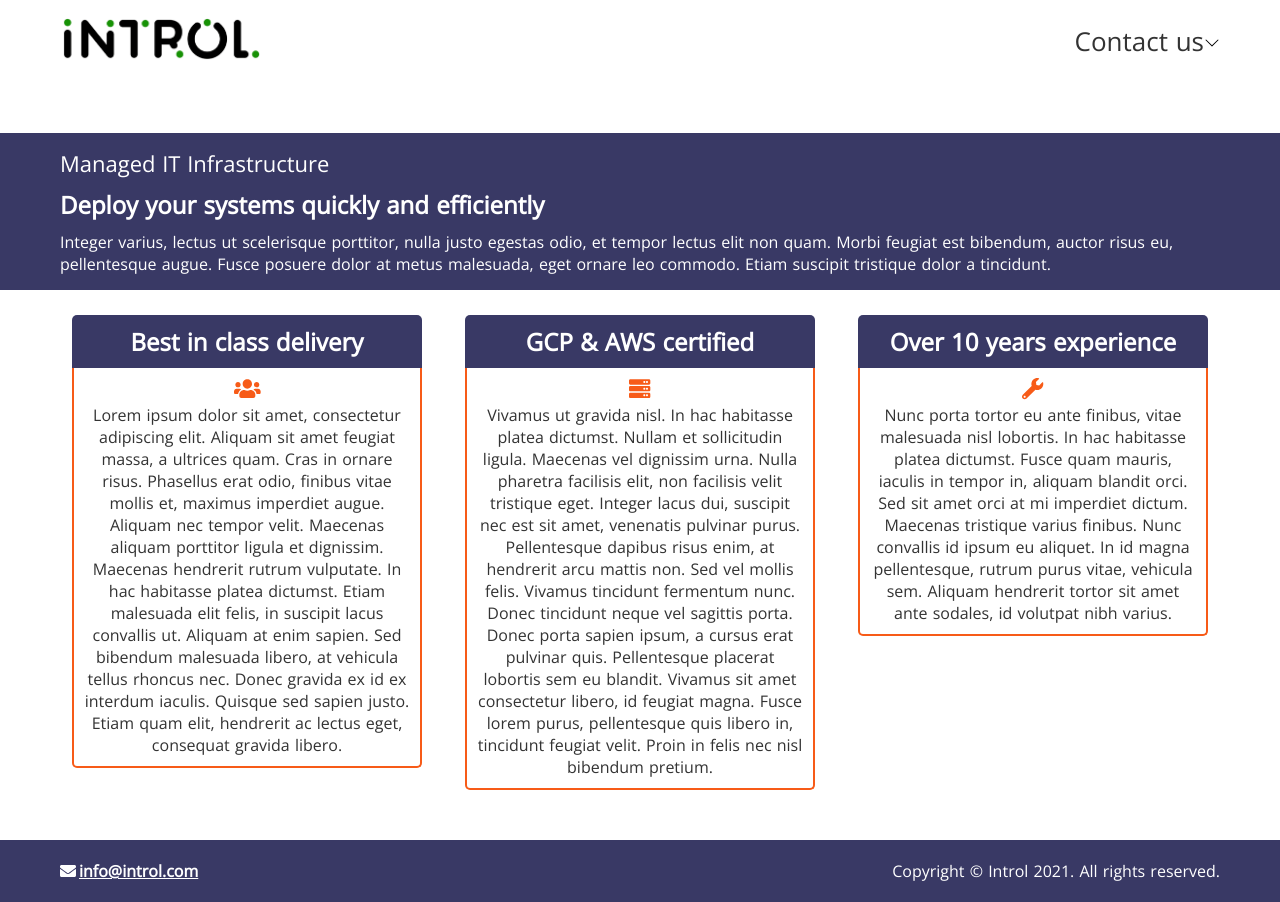
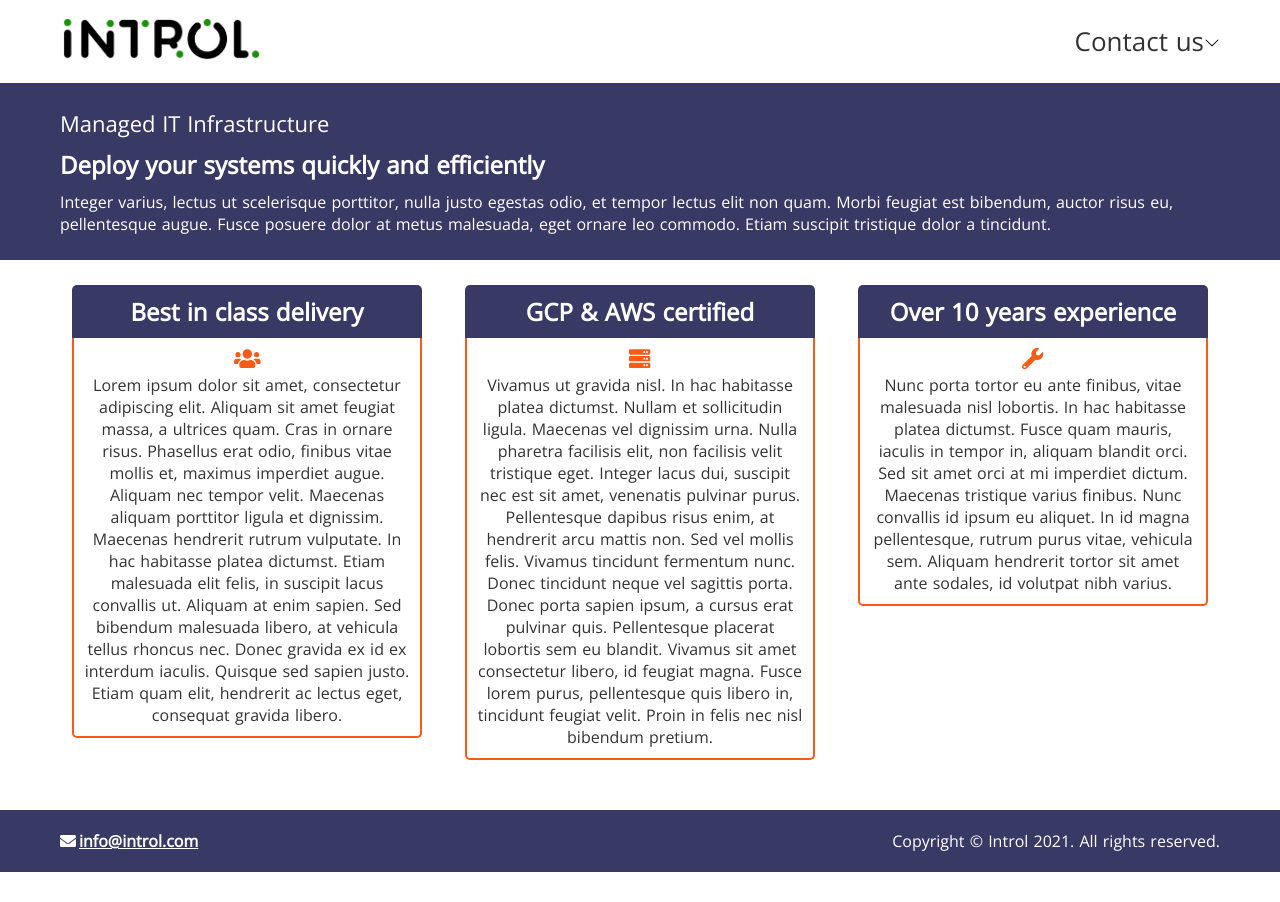
Before and after one commit to DannyMurphy92/introl, a Nuxt app: page / in a window 1280 px wide. After the commit the page ends 872 px from the top, so only its background shows below. Built offline with nearby package versions, Linux system fonts and the light colour scheme.

Commit message:
Added some more tweaks

```diff
--- a/src/components/ContactInfo.vue
+++ b/src/components/ContactInfo.vue
@@ -37,6 +37,12 @@ export default Vue.extend({
 
 <style lang="scss" scoped>
 .contact-info {
+  color: $color-black;
+
+  a {
+    color: $color-black;
+  }
+
   &--light {
     color: $color-white;
 
--- a/src/layouts/default.vue
+++ b/src/layouts/default.vue
@@ -50,7 +50,7 @@ html {
   &__body {
     display: flex;
     flex: 1 0 auto;
-    padding: 50px 0;
+    padding-bottom: 50px;
   }
 }
 </style>
--- a/src/pages/index.vue
+++ b/src/pages/index.vue
@@ -68,9 +68,15 @@ export default Vue.extend({
 
   &__intro {
     margin-bottom: 25px;
-    padding: 15px 25px;
+    padding: 15px;
     color: $color-white;
+    text-align: center;
     background: $color-secondary;
+
+    @include media-query-min($mq-md) {
+      padding: 25px;
+      text-align: left;
+    }
 
     &__heading {
       font-size: 22px;
```
